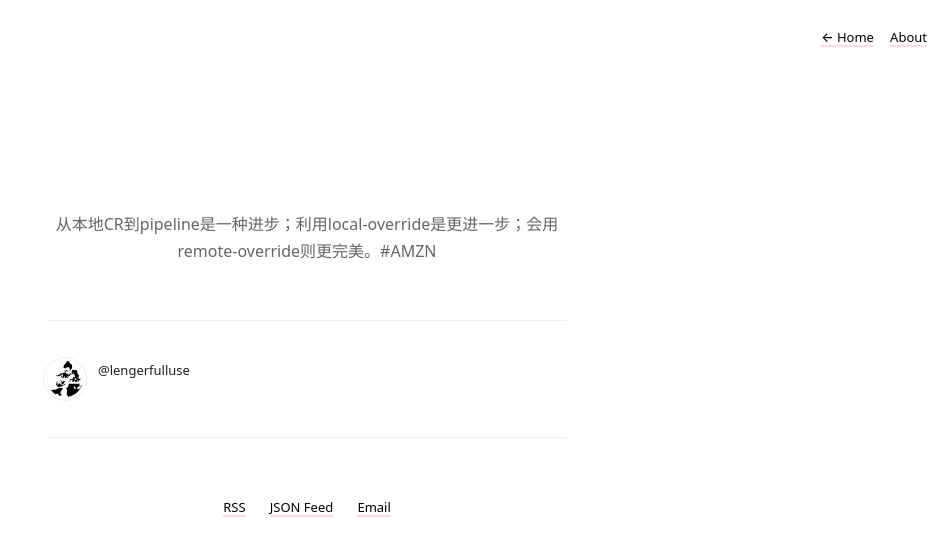
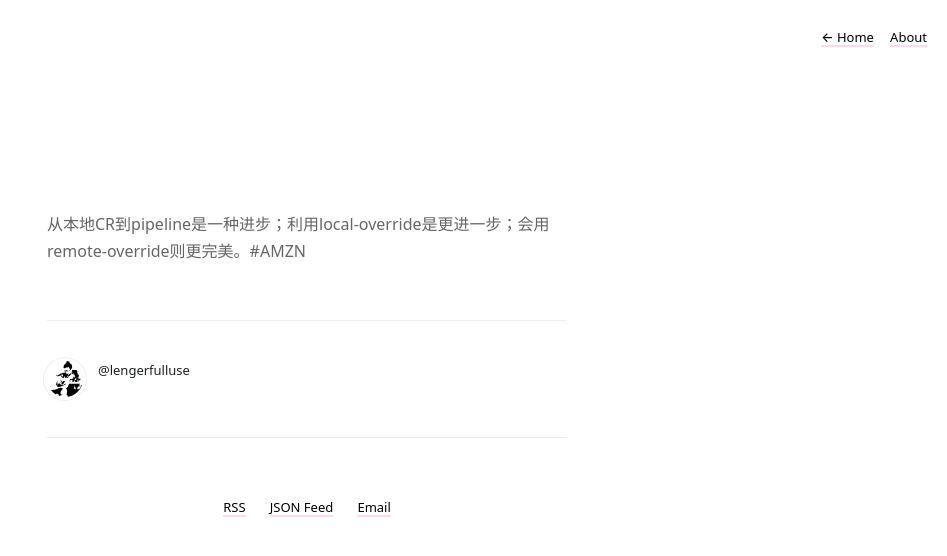
Before and after one commit to mynux/yinshui, a Jekyll site: the page built from _posts/2018-07-30-04-59.markdown, in a window 1280 px wide. Shown: the top 556 px of the page, without its empty margins (333-1280 px from the left). Built offline with Jekyll 4.4.1, drawn with Linux system fonts in a browser that asks for light colours.

```diff
--- a/yinshui/assets/css/style.css
+++ b/yinshui/assets/css/style.css
@@ -186,6 +186,9 @@
 }
 
 /* Post */
+.post-body {
+  text-align: left;
+}
 
 .post-body li {
   padding-left: 20px;
```
